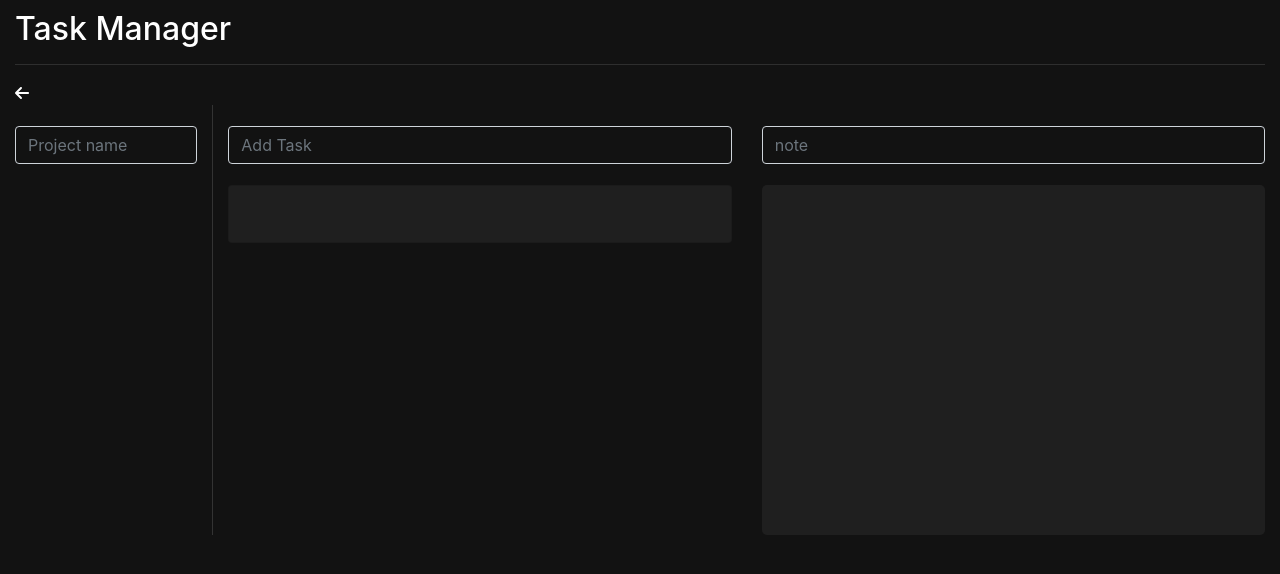
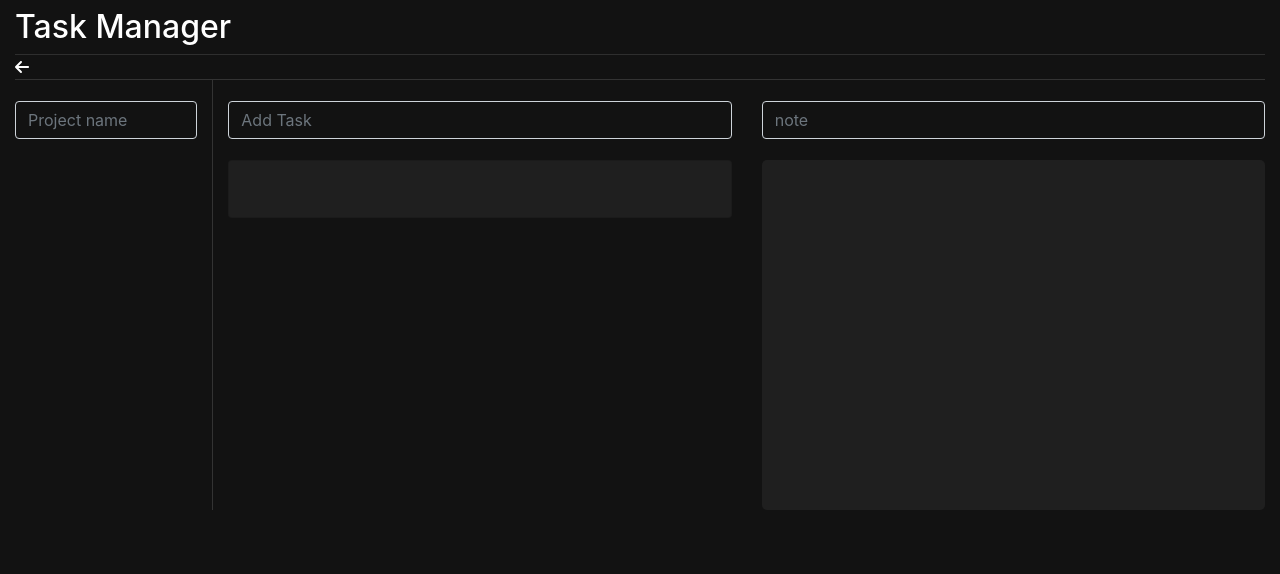
Before and after one commit to simonjduckett/Task-Manager, a React (Create React App) app: page / in a window 1280 px wide. Shown: the top 574 px of the page. Built offline with nearby package versions, Linux system fonts and the light colour scheme.

Commit message:
adjust toolbar style

```diff
--- a/src/App.js
+++ b/src/App.js
@@ -9,8 +9,8 @@ function App() {
   return (
     <div className="App">
       <div className='container-fluid'>
-        <h2 style={{marginTop: '10px'}}>Task Manager</h2>
-        <hr style={{backgroundColor: '#333'}} />
+        <h2 className='py-2'>Task Manager</h2>
+        <hr style={{backgroundColor: '#333', margin: '0px'}} />
         <Toolbar />
         <div className='row'>
           <div id='projectsCol' className='col-2 border-right'>
--- a/src/styles/toolbar.module.scss
+++ b/src/styles/toolbar.module.scss
@@ -0,0 +1,3 @@
+.toolbar {
+    border-bottom: 1px solid #333;
+}
```
